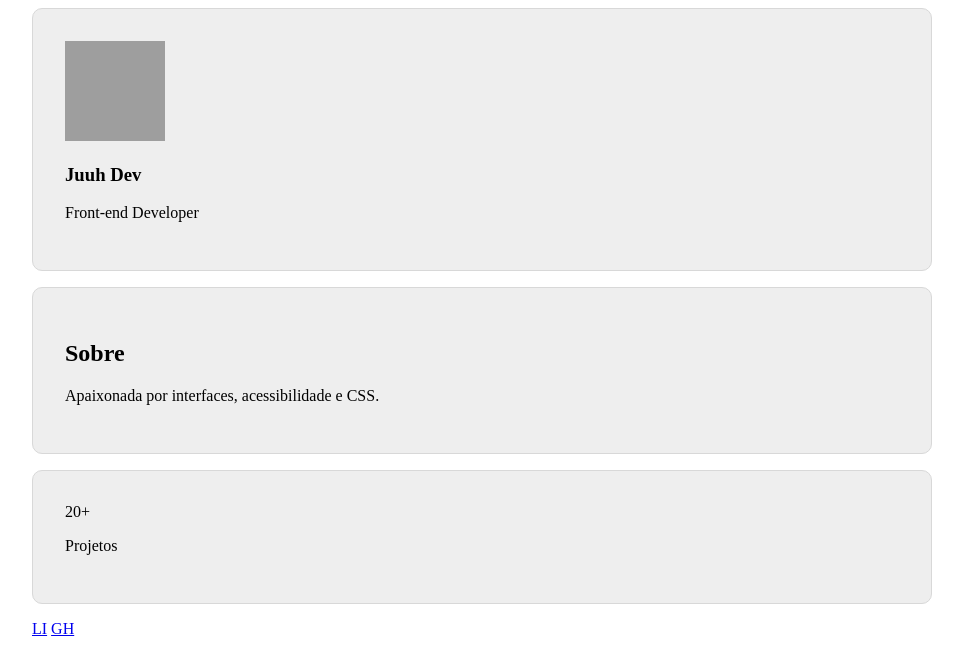
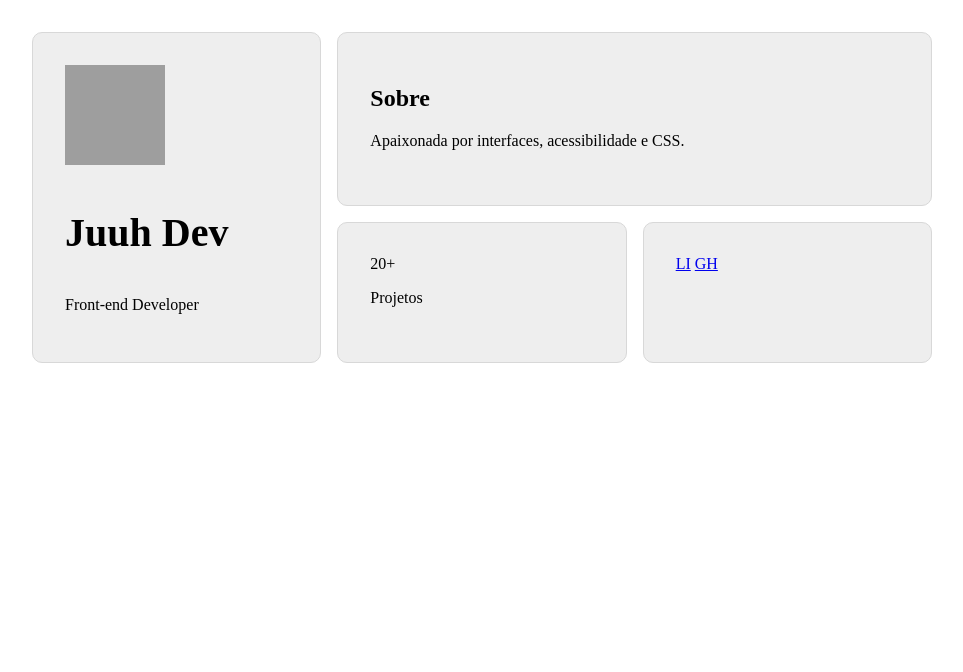
Before and after one commit to juliana15paak/Estudo, a plain HTML site: page micropráticas/bentogrid/index.html in a window 1280 px wide. Shown: the whole page, without its empty margins (158-1121 px from the left). Drawn offline with Linux system fonts and the light colour scheme; grey boxes are pictures that could not be loaded.

Commit message:
adiciona grid

```diff
--- a/micropráticas/bentogrid/style.css
+++ b/micropráticas/bentogrid/style.css
@@ -6,11 +6,28 @@
   margin-inline: auto;
 }
 h1{
-  font-size: clamp(1,5rem, 5vw, 2.5rem);
+  font-size: clamp(1.5rem, 5vw, 2.5rem);
 }
-section article{
+.bento-grid article, nav{
   background-color: #eee;
   border: 1px solid #d8d8d8;
   border-radius: 10px;
   padding: 2rem;
 }
+
+.card-perfil { grid-area: perfil; }
+.card-bio    { grid-area: bio; }
+.card-stats  { grid-area: stats; }
+.card-social { grid-area: social; }
+
+@media (min-width: 700px){
+  .bento-grid{
+    display: grid;
+    margin-top: 2rem;
+    grid-template-columns: repeat(3, 1fr);
+    grid-template-rows: auto, auto;
+    grid-template-areas:
+      "perfil bio bio"
+      "perfil stats social";
+  }
+}
```
